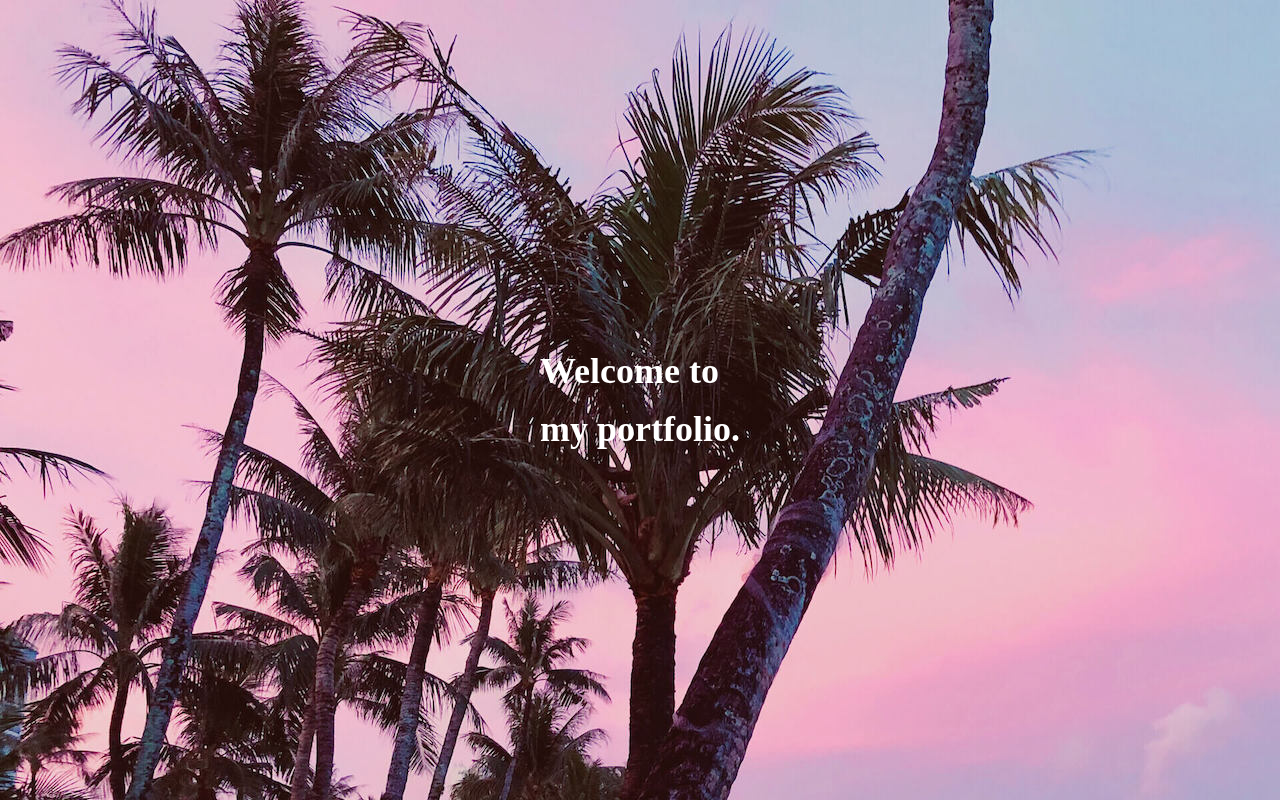
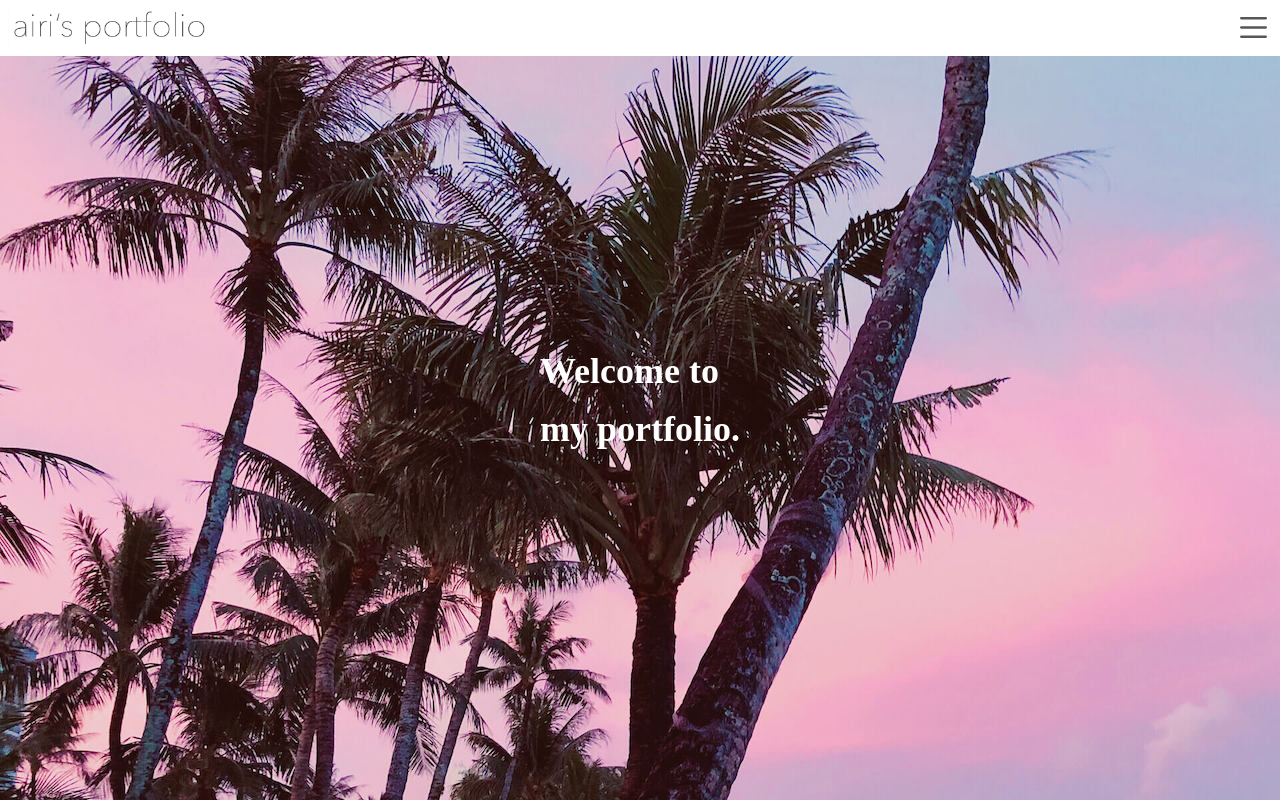
Before and after one commit to airiclover/Tailwind-practice, a Next.js app: page / in a window 1280 px wide. Shown: the top 802 px of the page. Built offline with nearby package versions, Linux system fonts and the light colour scheme.

Commit message:
💄 Update the UI.

```diff
--- a/src/pages/index.js
+++ b/src/pages/index.js
@@ -1,4 +1,5 @@
 import Head from "next/head";
+import { Header } from "../components/Header";
 import { Top } from "../components/Top";
 import { Concept } from "../components/Concept";
 import { Profile } from "../components/Profile";
@@ -14,6 +15,7 @@ export default function Home() {
         <link rel="icon" href="/favicon.ico" />
       </Head>
 
+      <Header />
       <Top />
       <Concept />
       <Profile />
```
